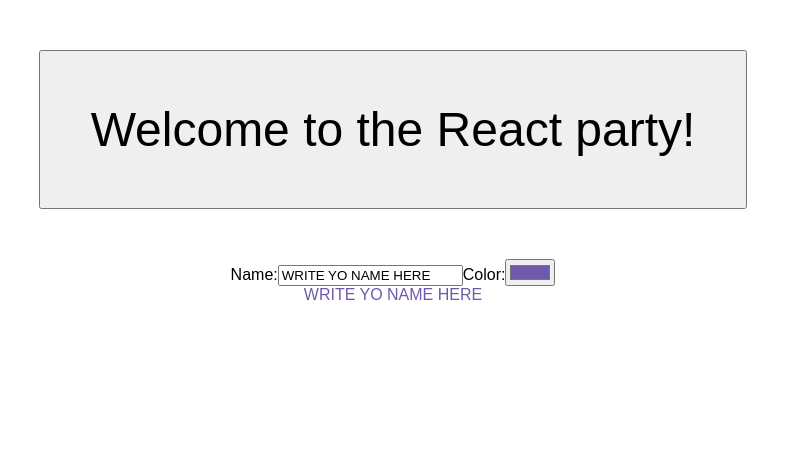
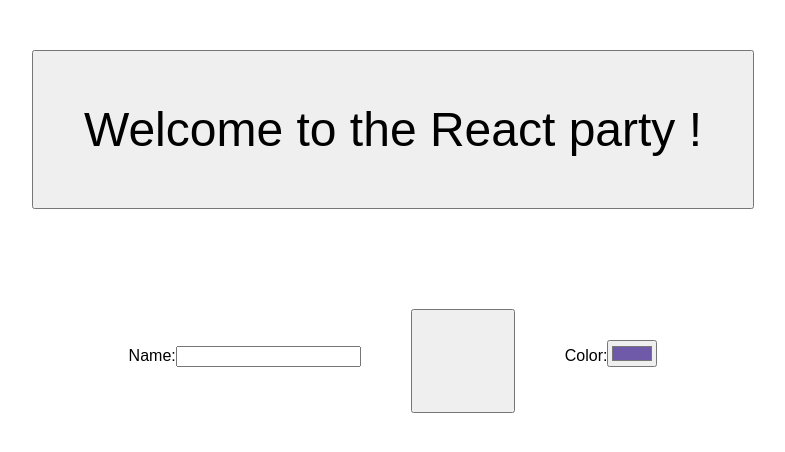
Before and after one commit to cfpdx-401JS-spring-2017/react-editor, a React (Create React App) app: page / in a window 1280 px wide. Shown: the top 452 px of the page, without its empty margins (247-1032 px from the left). Built offline with nearby package versions, Linux system fonts and the light colour scheme.

Commit message:
add name state to title

```diff
--- a/src/App.js
+++ b/src/App.js
@@ -6,7 +6,7 @@
     super(props)
 
     this.state = {
-      name: 'WRITE YO NAME HERE',
+      name: '',
       color: '#6f5aaa',
     };
 
@@ -27,18 +27,20 @@
 
 
   render() {
-
+    const name = this.state.name;
 
     return (
       <div className="editor">
-          <button onClick={() => this.changeColor('ffffff')}>Welcome to the React party!</button>
+          <button onClick={() => this.changeColor('ffffff')}>Welcome to the React party {name}!</button>
         <div className="settings">
           <label>
             Name:
             <input
-              value={this.state.name}
+              value={name}
               onChange={e => this.changeMessage(e.target.value)}/>
           </label>
+          <button onSubmit={() => this.changeMessage(name)}>
+            </button>
           <label>
             Color:
             <input
```
